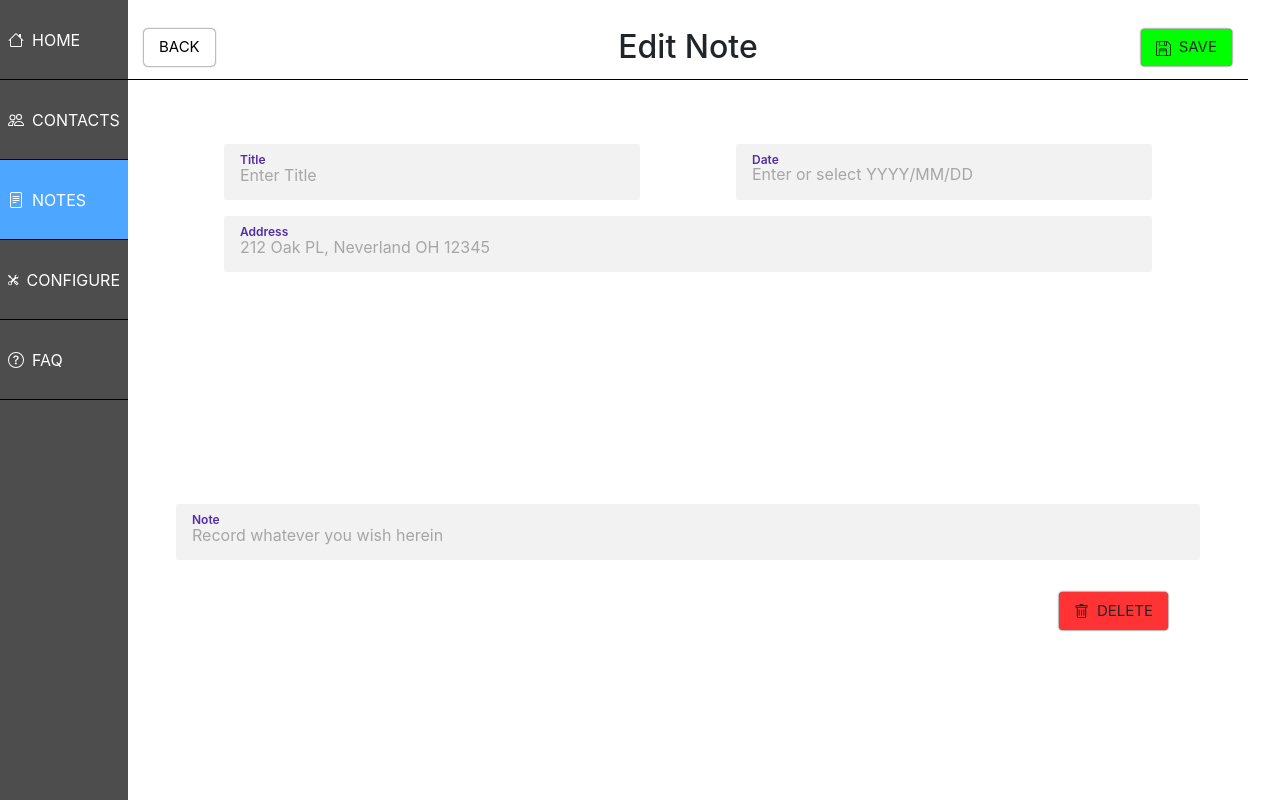
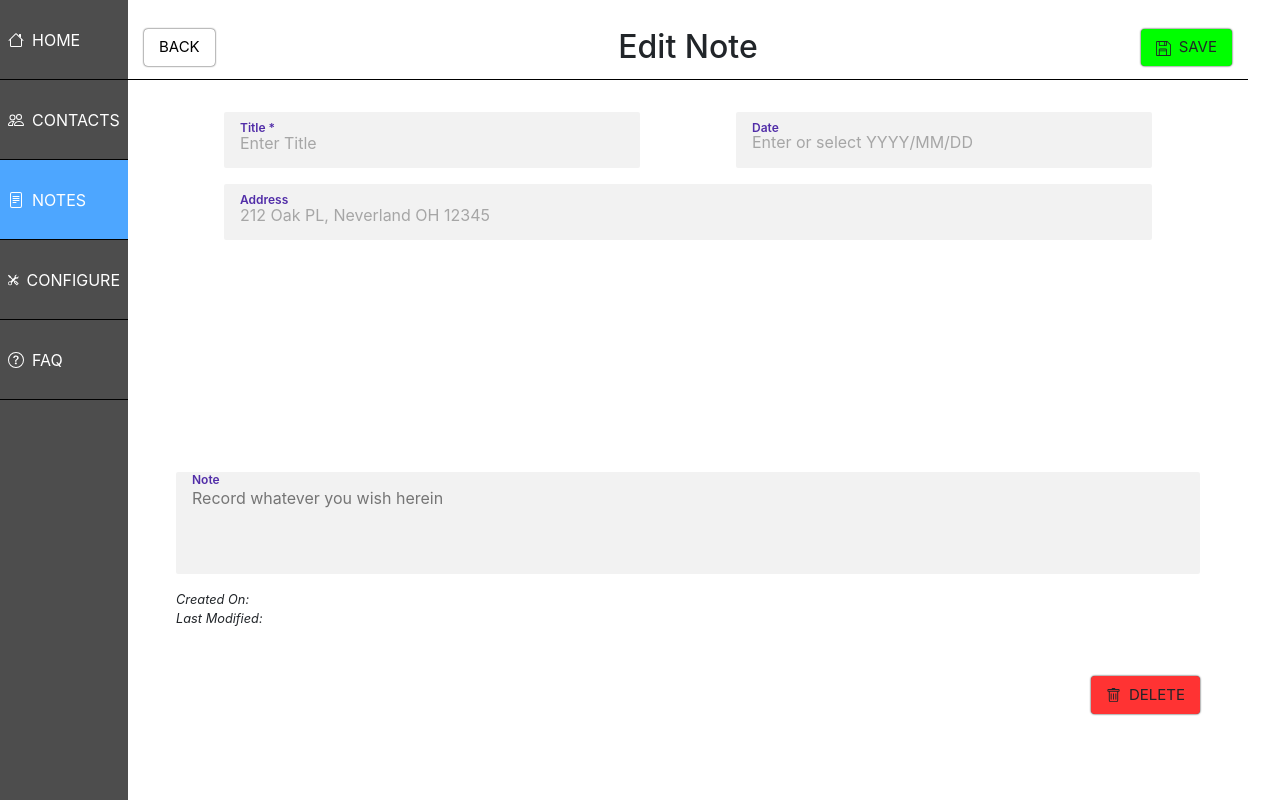
Before and after one commit to Jonathan-Paul-Wood/courm, a React (Create React App) app in the folder ui/: page /notes/1/edit in a window 1280 px wide. Built offline with nearby package versions, Linux system fonts and the light colour scheme; no server answers.

Commit message:
update layout

```diff
--- a/ui/src/components/EditContact/EditContact.js
+++ b/ui/src/components/EditContact/EditContact.js
@@ -9,7 +9,7 @@ import CommonModal from '../../common/CommonModal/CommonModal';
 import PropTypes from 'prop-types';
 
 const ScrollContainer = styled.div`
-    margin: 4em 2em 0 2em;
+    margin: 2em 2em 0 2em;
     padding: 0 1em;
 `;
 
--- a/ui/src/components/EditNote/EditNote.js
+++ b/ui/src/components/EditNote/EditNote.js
@@ -5,34 +5,16 @@ import EntityTitleHeader from '../../common/EntityTitleHeader/EntityTitleHeader'
 import Button from '../../common/Button';
 import Input from '../../common/Input/Input';
 import DateInput from '../../common/DateInput/DateInput';
+import TextArea from '../../common/TextArea/TextArea';
 import CommonModal from '../../common/CommonModal/CommonModal';
 import PropTypes from 'prop-types';
 
 const ScrollContainer = styled.div`
-    margin: 4em 2em 0 2em;
+    margin: 2em 2em 0 2em;
     padding: 0 1em;
 `;
 
 const GridWrapper = styled.div`
-    .imageRow {
-        height: 15vh;
-        display: flex;
-        justify-content: space-between;
-
-        #profile-picture {
-            margin: auto 0;
-            max-height: 13vh;
-            width: auto;
-        }
-
-        #picture-upload {
-        }
-
-        img {
-            cursor: pointer;
-        }
-    }
-
     .rowMargin {
         margin: 1rem 0;
         .input-field {
@@ -60,8 +42,13 @@ const GridWrapper = styled.div`
         height: 20rem;
     }
 
+    .dateInfo {
+        font-style: italic;
+        font-size: 0.8rem;
+    }
+
     #dangerRow {
-        margin: 2rem;
+        margin-top: 3rem;
         display: flex;
         justify-content: space-between;
 
@@ -210,12 +197,11 @@ export default function EditNote (props) {
             <ScrollContainer>
                 <GridWrapper>
                     <div className="metadataRow">
-
                         <div id="titleData" className="inputRow rowMargin">
                             <Input
                                 placeholder="Enter Title"
                                 value={pendingChanges.title}
-                                label='Title'
+                                label='Title *'
                                 error={error.title}
                                 onChange={(event) => updateData('title', event.target.value)}
                             />
@@ -246,7 +232,7 @@ export default function EditNote (props) {
                         </div>
                     </div>
                     <div className="recordRow">
-                        <Input
+                        <TextArea
                             placeholder="Record whatever you wish herein"
                             value={pendingChanges.record}
                             label="Note"
@@ -256,15 +242,24 @@ export default function EditNote (props) {
                             maxLength={750}
                         />
                     </div>
-                    <div className="tagsRow">
+                    {/* <div className="tagsRow">
 
-                    </div>
+                    </div> */}
                     {/* <div className="ContactsRow">
                         <h3>Related Contacts</h3>
                         <div>
                             cards go here, or none available message...
                         </div>
                     </div> */}
+
+                    <div className="dateInfo inputRow rowMargin">
+                        <div>
+                            Created On: {note.createdOn}
+                        </div>
+                        <div>
+                            Last Modified: {note.lastModifiedOn}
+                        </div>
+                    </div>
                     {!isNewNote && <div id="dangerRow">
                         <div></div>
                         <Button
--- a/ui/src/components/ViewNote/ViewNote.js
+++ b/ui/src/components/ViewNote/ViewNote.js
@@ -51,6 +51,11 @@ const GridWrapper = styled.div`
     tagsRow {
         height: 20rem;
     }
+
+    .dateInfo {
+        font-style: italic;
+        font-size: 0.8rem;
+    }
 `;
 
 export default function ViewNote (props) {
@@ -83,7 +88,7 @@ export default function ViewNote (props) {
                 : (
                     <>
                         <EntityTitleHeader
-                            title={`${note.title} (${note.date})`}
+                            title={`${note.title} ${note.date}`}
                             editMode={false}
                             type='Note'
                         />
@@ -93,36 +98,62 @@ export default function ViewNote (props) {
                                 : (
                                     <ScrollContainer>
                                         <GridWrapper>
-                                            <div className="configureRow">
-                                                <Button icon="download" label="Export" onClick={exportNote}/>
+                                            <div className="metadataRow">
+                                                <div id="titleData" className="inputRow rowMargin">
+                                                    <Input
+                                                        value={note.title}
+                                                        label='Title'
+                                                        locked={true}
+                                                    />
+                                                    <DateInput
+                                                        value={note.date}
+                                                        label="Date"
+                                                        locked={true}
+                                                    />
+                                                </div>
+                                                <div id="placementData" className="inputRow rowMargin">
+                                                    <Input
+                                                        value={note.address}
+                                                        label="Address"
+                                                        locked={true}
+                                                    />
+                                                    {/* <Input
+                                placeholder="upload files"
+                                value={note.files}
+                                label="Files"
+                                error={error.files}
+                                onChange={(event) => updateData('files', event.target.value)}
+                            /> */}
+                                                </div>
+                                                {/* <div className="tagsRow">
+
+                                                </div> */}
+                                                {/* <div className="ContactsRow">
+                        <h3>Related Contacts</h3>
+                        <div>
+                            cards go here, or none available message...
+                        </div>
+                    </div> */}
                                             </div>
                                             <div className="recordRow">
                                                 <TextArea
                                                     value={note.record}
-                                                    label="Record"
-                                                    locked={true}
+                                                    label="Note"
                                                     height="18vh"
-                                                />
-                                            </div>
-                                            <div className="inputRow rowMargin">
-                                                <Input
-                                                    value={note.address}
-                                                    label="Location of Note"
-                                                    locked={true}
-                                                />
-                                                <DateInput
-                                                    value={note.date}
-                                                    label="Date of Note"
                                                     locked={true}
                                                 />
                                             </div>
-                                            <div className="inputRow rowMargin">
+                                            <div className="dateInfo inputRow rowMargin">
                                                 <div>
-                                                        Created On: {note.createdOn}
+                                                    Created On: {note.createdOn}
                                                 </div>
                                                 <div>
-                                                        Last Modified: {note.lastModifiedOn}
+                                                    Last Modified: {note.lastModifiedOn}
                                                 </div>
+                                            </div>
+
+                                            <div className="configureRow">
+                                                <Button icon="download" label="Export" onClick={exportNote} />
                                             </div>
                                         </GridWrapper>
                                     </ScrollContainer>
```
